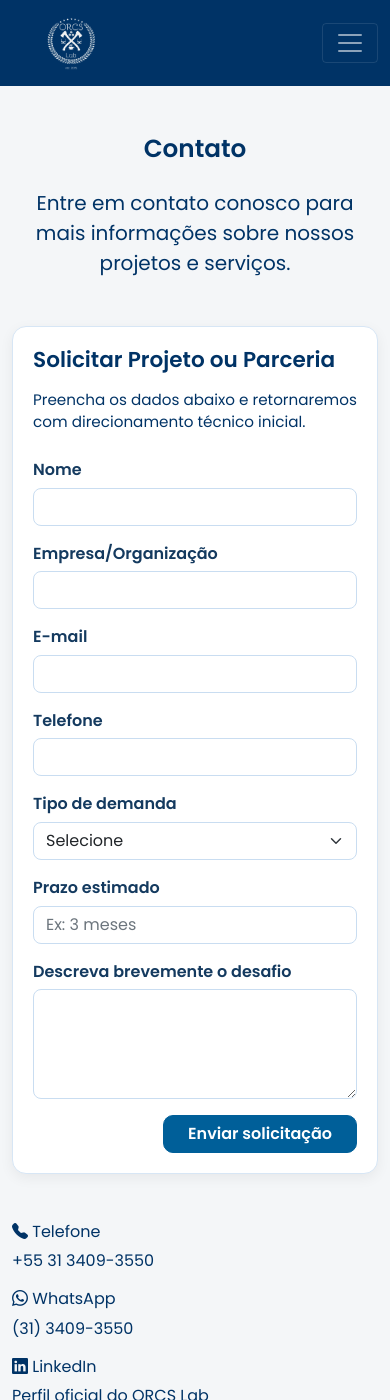
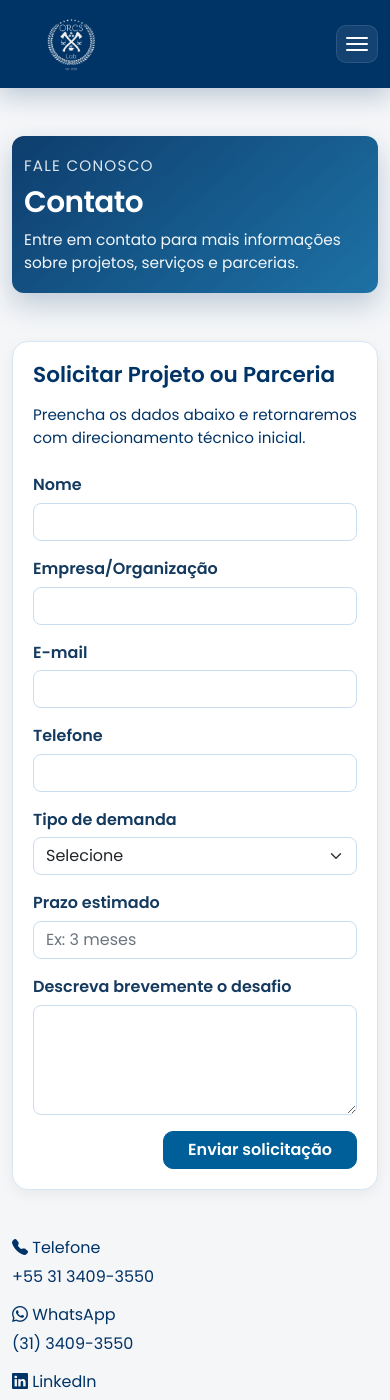
Before and after one commit to Stephanie7l/Site-ORCS-LAB, a Jekyll site: the page built from pages/contato.html, in a window 390 px wide and 1400 px high. Built offline with Jekyll 4.4.1, drawn with Linux system fonts in a browser that asks for light colours; nearby versions of some CDN libraries.

Commit message:
atualizações

```diff
--- a/_includes/header.html
+++ b/_includes/header.html
@@ -12,7 +12,7 @@
 
       <!-- Botão Mobile -->
       <button
-        class="navbar-toggler"
+        class="navbar-toggler orcs-menu-toggle"
         type="button"
         data-bs-toggle="collapse"
         data-bs-target="#navbarOrcs"
@@ -20,7 +20,9 @@
         aria-expanded="false"
         aria-label="Toggle navigation"
       >
-        <span class="navbar-toggler-icon"></span>
+        <span class="hamburger-line"></span>
+        <span class="hamburger-line"></span>
+        <span class="hamburger-line"></span>
       </button>
 
       <!-- Menu -->
--- a/assets/css/custom.css
+++ b/assets/css/custom.css
@@ -20,6 +20,10 @@
   padding: 0;
 }
 
+body.menu-open {
+  overflow: hidden;
+}
+
 /* ===== IMAGENS RESPONSIVAS ===== */
 img {
   max-width: 100%;
@@ -28,13 +32,26 @@
 }
 
 /* ===== HEADER ===== */
+header {
+  position: sticky;
+  top: 0;
+  z-index: 1100;
+}
+
 .navbar {
   background-color: var(--orcs-blue-900);
+  box-shadow: 0 8px 24px rgba(0, 51, 102, 0.24);
 }
 
 .site-logo {
   height: 80px;
   width: auto;
+}
+
+.navbar-brand,
+.navbar-toggler {
+  position: relative;
+  z-index: 1110;
 }
 
 .navbar-nav {
@@ -46,9 +63,51 @@
 }
 
 @media (max-width: 991px) {
+  .navbar {
+    padding-top: 0.55rem;
+    padding-bottom: 0.55rem;
+  }
+
+  .orcs-menu-toggle {
+    border: 1px solid rgba(255, 255, 255, 0.45);
+    border-radius: 10px;
+    padding: 0.42rem 0.55rem;
+    background: rgba(255, 255, 255, 0.08);
+    backdrop-filter: blur(4px);
+    box-shadow: none;
+  }
+
+  .orcs-menu-toggle:focus {
+    box-shadow: 0 0 0 0.18rem rgba(255, 255, 255, 0.22);
+  }
+
+  .orcs-menu-toggle .hamburger-line {
+    display: block;
+    width: 22px;
+    height: 2px;
+    margin: 4px 0;
+    background: #ffffff;
+    border-radius: 5px;
+    transition: transform 0.25s ease, opacity 0.2s ease;
+  }
+
+  .orcs-menu-toggle[aria-expanded="true"] .hamburger-line:nth-child(1) {
+    transform: translateY(6px) rotate(45deg);
+  }
+
+  .orcs-menu-toggle[aria-expanded="true"] .hamburger-line:nth-child(2) {
+    opacity: 0;
+  }
+
+  .orcs-menu-toggle[aria-expanded="true"] .hamburger-line:nth-child(3) {
+    transform: translateY(-6px) rotate(-45deg);
+  }
+
   .navbar-nav {
     flex-direction: column;
     text-align: right;
+    align-items: flex-end;
+    gap: 0.15rem;
   }
 
   .navbar-nav.w-100 {
@@ -57,11 +116,37 @@
   }
 
   .navbar-collapse {
-    padding-top: 1rem;
+    position: fixed;
+    inset: 0;
+    z-index: 1095;
+    padding: 5.6rem 1.7rem 2rem;
+    background:
+      linear-gradient(160deg, rgba(0, 40, 82, 0.97), rgba(0, 71, 122, 0.94)),
+      radial-gradient(circle at top left, rgba(255, 255, 255, 0.14), transparent 46%);
+    overflow-y: auto;
   }
 
   .nav-item {
-    margin-bottom: 0.5rem;
+    margin-bottom: 0.25rem;
+  }
+
+  .navbar-nav .nav-link {
+    font-size: 1.28rem;
+    padding-top: 0.45rem;
+    padding-bottom: 0.45rem;
+    transform: none !important;
+  }
+
+  .navbar .nav-link:not(.nav-contact-btn):hover {
+    color: #8dc6ff !important;
+    transform: none !important;
+  }
+
+  .nav-contact-btn {
+    width: min(260px, 100%);
+    margin-top: 0.8rem;
+    margin-left: 0;
+    border-radius: 10px;
   }
 }
 
@@ -345,7 +430,7 @@
 }
 
 .home-services {
-  margin-top: 0.2rem;
+  margin-top: 2.4rem;
 }
 
 .home-acontece {
@@ -576,20 +661,23 @@
 .metric-card {
   background: linear-gradient(150deg, #f6fbff 0%, #ffffff 70%);
   border: 1px solid #d7e6f3;
-  border-radius: 14px;
-  box-shadow: 0 6px 16px rgba(0, 51, 102, 0.08);
+  border-radius: 16px;
+  box-shadow: 0 4px 14px rgba(0, 0, 0, 0.06);
   padding: 1rem;
   text-align: center;
-  min-height: 140px;
+  min-height: 168px;
   display: flex;
   flex-direction: column;
   justify-content: center;
   align-items: center;
+  transition: transform 0.25s ease, box-shadow 0.25s ease;
 }
 
 .metric-card h3 {
   margin: 0;
-  font-size: 1.65rem;
+  font-size: 2.3rem;
+  font-weight: 700;
+  line-height: 1;
   color: var(--orcs-blue-700);
 }
 
@@ -670,6 +758,32 @@
 }
 
 .partner-card:hover {
+  transform: translateY(-6px);
+  box-shadow: 0 8px 25px rgba(0, 51, 102, 0.12);
+}
+
+/* ===== PADRAO DE CARD DA EQUIPE ===== */
+.home-service-card,
+.service-block,
+.contact-form-card,
+.page-block,
+.info-card,
+.metric-card,
+.partner-card,
+.alumni-card {
+  border-radius: 16px;
+  box-shadow: 0 4px 14px rgba(0, 0, 0, 0.06);
+  transition: transform 0.25s ease, box-shadow 0.25s ease;
+}
+
+.home-service-card:hover,
+.service-block:hover,
+.contact-form-card:hover,
+.page-block:hover,
+.info-card:hover,
+.metric-card:hover,
+.partner-card:hover,
+.alumni-card:hover {
   transform: translateY(-6px);
   box-shadow: 0 8px 25px rgba(0, 51, 102, 0.12);
 }
@@ -829,12 +943,16 @@
     padding: 0.8rem;
   }
 
+  .metric-card h3 {
+    font-size: 2rem;
+  }
+
   .alumni-card {
     padding: 0.8rem;
   }
 
   .card.team-member {
-    min-height: 200px;
+    min-height: 168px;
   }
 
   h1, h2, h3, h4, h5, h6 {
--- a/assets/js/custom.js
+++ b/assets/js/custom.js
@@ -30,12 +30,18 @@
     const navElement = document.getElementById('navbarOrcs');
     if (navElement) {
         navElement.addEventListener('show.bs.collapse', function() {
-            $(this).slideDown(300);
+            $('body').addClass('menu-open');
         });
         navElement.addEventListener('hide.bs.collapse', function() {
-            $(this).slideUp(300);
+            $('body').removeClass('menu-open');
         });
     }
+
+    $(window).on('resize', function() {
+        if ($(window).width() > 991) {
+            $('body').removeClass('menu-open');
+        }
+    });
 
     $('.home-copy-btn').on('click', function () {
         const value = '(31) 3409-XXXX';
--- a/pages/contato.html
+++ b/pages/contato.html
@@ -5,13 +5,13 @@
 ---
 
 <div class="container my-5">
-  <h1 class="fs-2 fw-bold text-center mb-4">Contato</h1>
-  <div class="mb-5">
-    <p class="fs-5 text-center">
-      Entre em contato conosco para mais informações sobre nossos projetos e
-      serviços.
+  <section class="page-hero mb-5">
+    <p class="page-hero-kicker mb-2">Fale conosco</p>
+    <h1 class="page-hero-title">Contato</h1>
+    <p class="page-hero-subtitle mb-0">
+      Entre em contato para mais informações sobre projetos, serviços e parcerias.
     </p>
-  </div>
+  </section>
 
   <div class="row mb-5">
     <div class="col-12">
```
